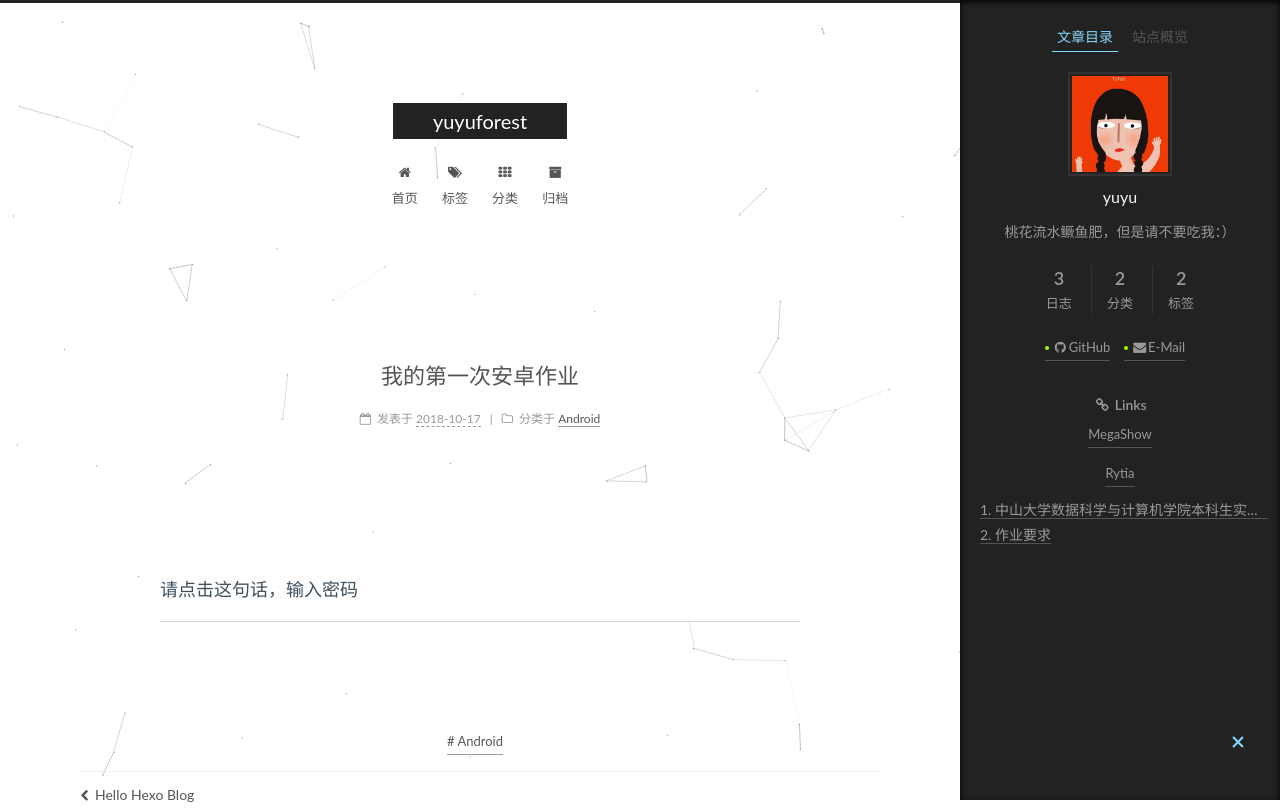
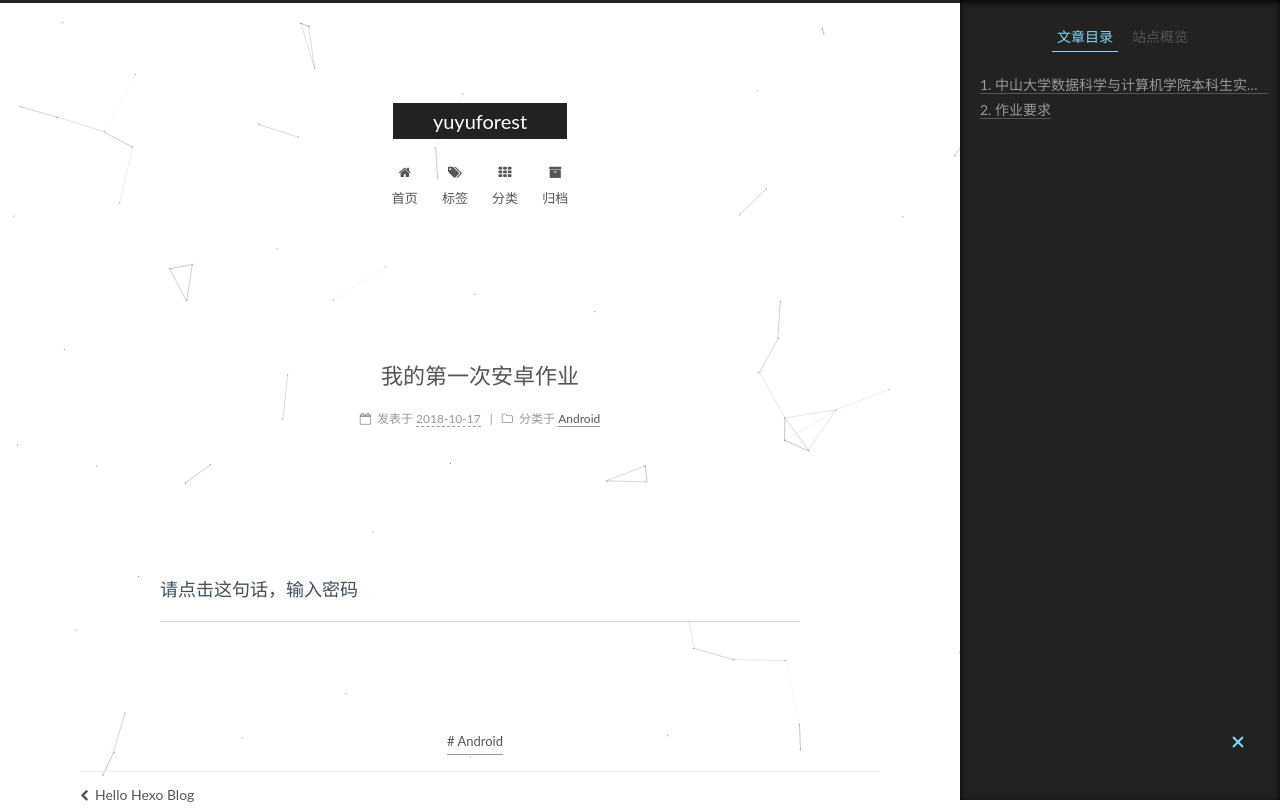
Before and after one commit to yuyuforest/yuyuforest.github.io, a plain HTML site: page 2018/10/17/Android-Homework-1/index.html in a window 1280 px wide. Shown: the top 810 px of the page. Drawn offline with nearby package versions, Linux system fonts and the light colour scheme.

Commit message:
Site updated: 2018-10-18 11:30:07

```diff
--- a/2018/10/17/Android-Homework-1/index.html
+++ b/2018/10/17/Android-Homework-1/index.html
@@ -506,7 +506,7 @@ U2FsdGVkX1+kYQk2XiVwduKcsnQu7DUYxSwAsmb9F7skiEUjxmA2H9CcQhDNMJmefaxIASfCRip9I0l3
 
 
 
-      <section class="site-overview-wrap sidebar-panel sidebar-panel-active">
+      <section class="site-overview-wrap sidebar-panel">
         <div class="site-overview">
           <div class="site-author motion-element" itemprop="author" itemscope itemtype="http://schema.org/Person">
 
```
